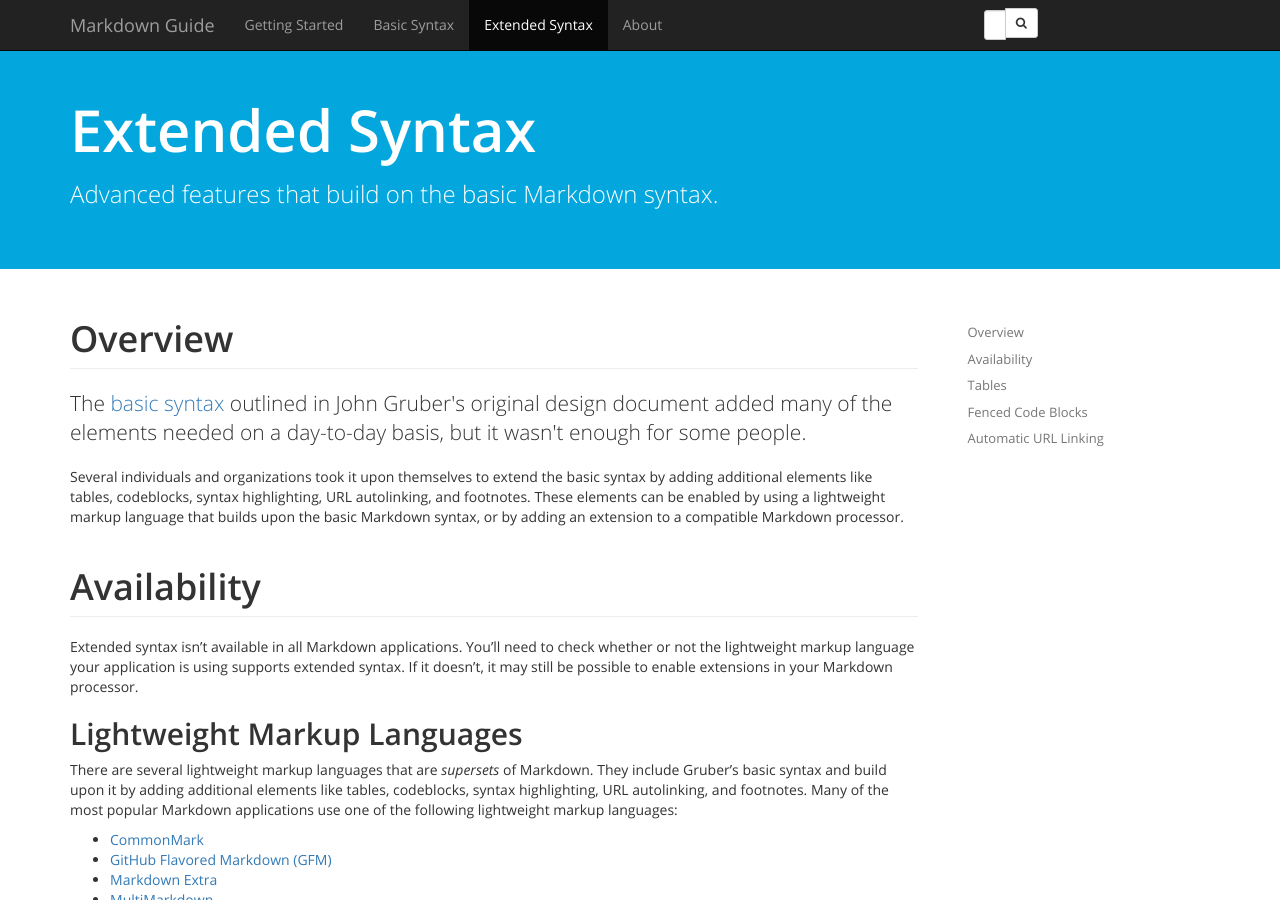
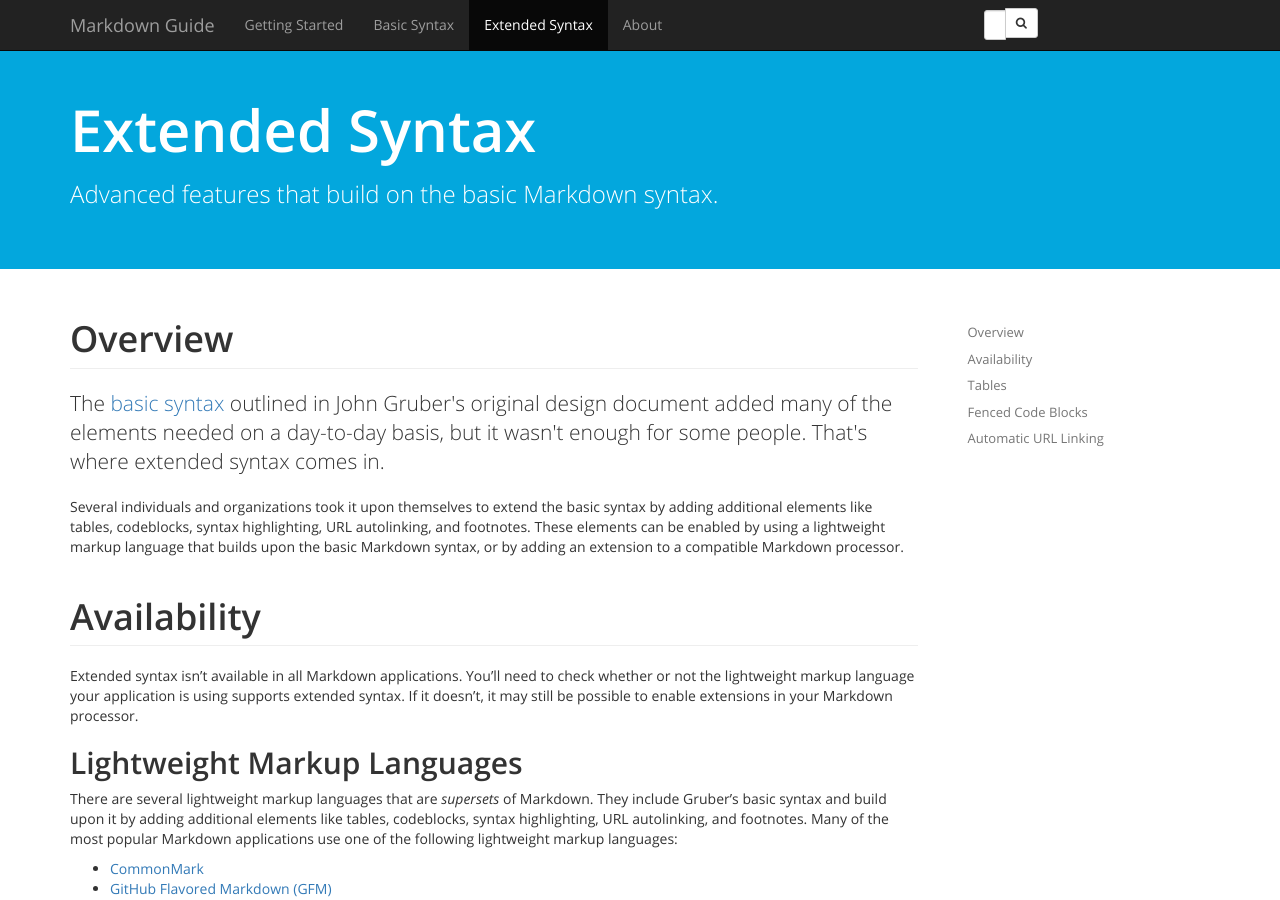
Before and after one commit to mattcone/markdown-guide, a Jekyll site: the page built from extended-syntax.md, in a window 1280 px wide and 900 px high. Built offline with Jekyll 4.4.1, drawn with Linux system fonts in a browser that asks for light colours; comment, search, counter and statistics services are not loaded.

Commit message:
Beef up extendend syntax overview

```diff
--- a/_content/extended-syntax/overview.md
+++ b/_content/extended-syntax/overview.md
@@ -1,5 +1,5 @@
 <h1 class="page-header">Overview</h1>
 
-<p class="lead">The <a href="/basic-syntax">basic syntax</a> outlined in John Gruber's original design document added many of the elements needed on a day-to-day basis, but it wasn't enough for some people.</p>
+<p class="lead">The <a href="/basic-syntax">basic syntax</a> outlined in John Gruber's original design document added many of the elements needed on a day-to-day basis, but it wasn't enough for some people. That's where extended syntax comes in.</p>
 
 Several individuals and organizations took it upon themselves to extend the basic syntax by adding additional elements like tables, codeblocks, syntax highlighting, URL autolinking, and footnotes. These elements can be enabled by using a lightweight markup language that builds upon the basic Markdown syntax, or by adding an extension to a compatible Markdown processor.
```
